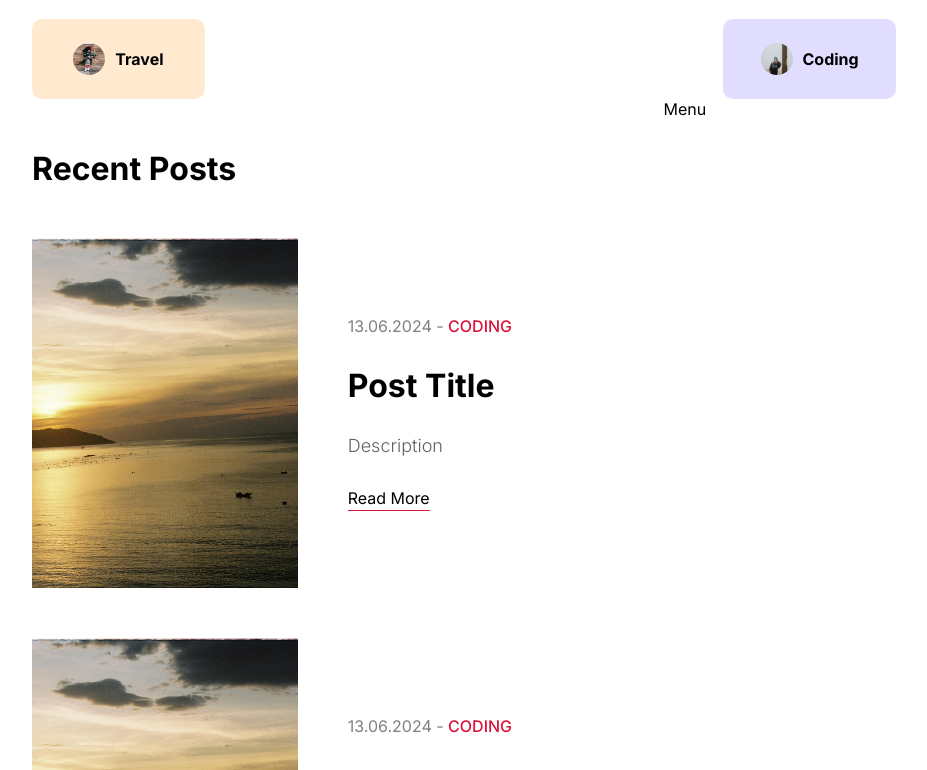
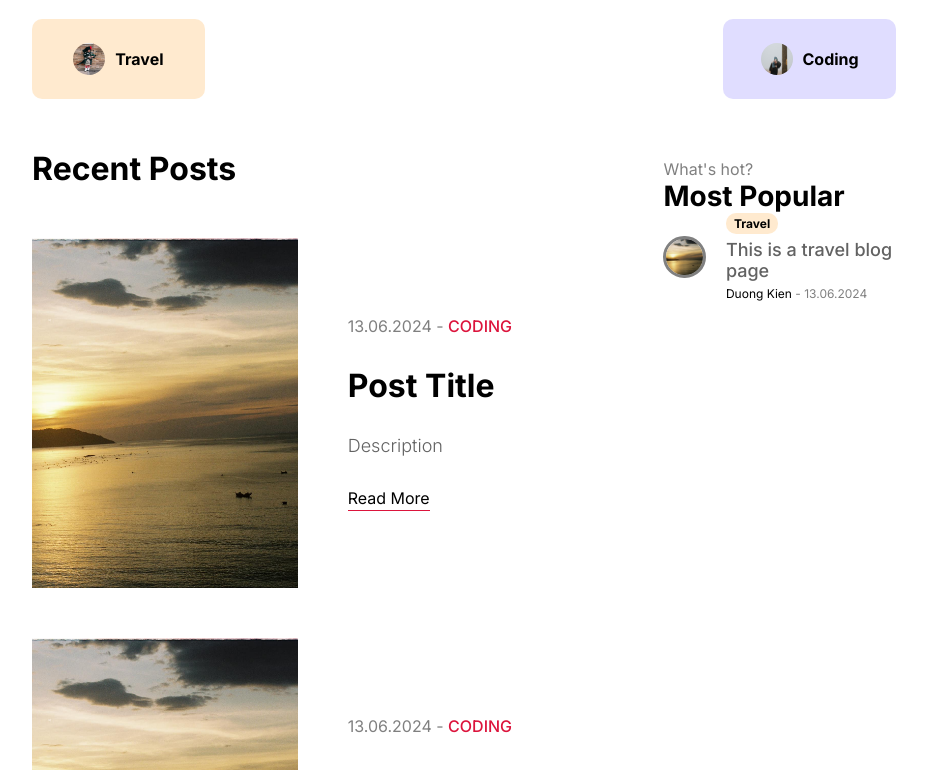
Before and after one commit to duongkien27/blog, a Next.js app: page / in a window 1280 px wide. Shown: the part 1084-1854 px from the top of the page, without its empty margins (176-1103 px from the left). Built offline with nearby package versions, Linux system fonts and the light colour scheme.

Commit message:
20240613 Add Menu

```diff
--- a/src/components/menu/Menu.jsx
+++ b/src/components/menu/Menu.jsx
@@ -1,8 +1,32 @@
 import React from 'react'
 import styles from "./menu.module.css"
+import Link from 'next/link'
+import Image from 'next/image'
 const Menu = () => {
   return (
-    <div className={styles.container}>Menu</div>
+    <div className={styles.container}>
+      <h2 className={styles.subtitle}>{"What's hot?"}</h2>
+      <h1 className={styles.title}>Most Popular</h1>
+      <div className={styles.items}>
+        <Link href="/" className={styles.item}>
+          <div className={styles.imageContainer}>
+            <Image src="/p1.jpeg" alt="" fill className={styles.image}/>
+          </div>
+          <div className={styles.textContainer}>
+            <span className={`${styles.category} ${styles.travel}`}>
+              <b>Travel</b>
+            </span>
+            <h3 className={styles.postTitle}>
+              This is a travel blog page
+            </h3>
+            <div className={styles.details}>
+              <span className={styles.username}>Duong Kien</span>
+              <span className={styles.date}> - 13.06.2024</span>
+            </div>
+          </div>
+        </Link>
+      </div>
+    </div>
   )
 }
 
--- a/src/components/menu/menu.module.css
+++ b/src/components/menu/menu.module.css
@@ -1,3 +1,73 @@
 .container{
     flex: 2;
+    margin-top: 60px;
 }
+
+.subtitle{
+    color: gray;
+    font-size: 16px;
+    font-weight: 400;
+}
+.title{
+    font-size: 28px;
+}
+.items{
+
+}
+.item{
+    display: flex;
+    align-items: center;
+    gap: 20px;
+}
+.imageContainer{
+    flex: 1;
+    aspect-ratio: 1/1;
+    position: relative;
+}
+.image{
+    border-radius: 50%;
+    border: 3px solid gray;
+    object-fit: cover;
+}
+.textContainer{
+    flex: 4;
+    display: flex;
+    flex-direction: column;
+    gap: 5px;
+}
+.category{
+    padding: 3px 8px;
+    border-radius: 10px;
+    font-size: 12px;
+    text-transform: capitalize;
+    width: max-content;
+}
+.category.style{
+    background-color: #57c4ff31;
+}
+.category.fashion{
+    background-color: #da85c731;
+}
+.category.food{
+    background-color: #7fb88133;
+}
+.category.culture{
+    background-color: #ff795736;
+}
+.category.travel{
+    background-color: #ffb04f45;
+}
+.category.coding{
+    background-color: #5e4fff31;
+}
+.postTitle{
+    font-size: 18px;
+    font-weight: 500;
+    color: var(--softTextColor);
+}
+.details{
+    font-size: 12px;
+}
+.date{
+    color:gray;
+}
```
